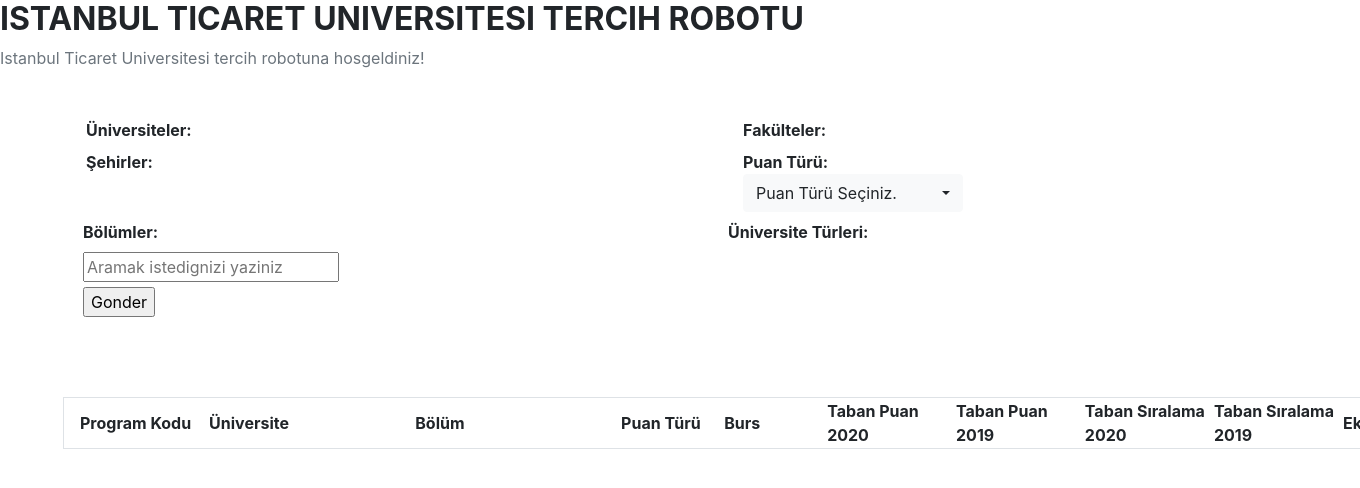
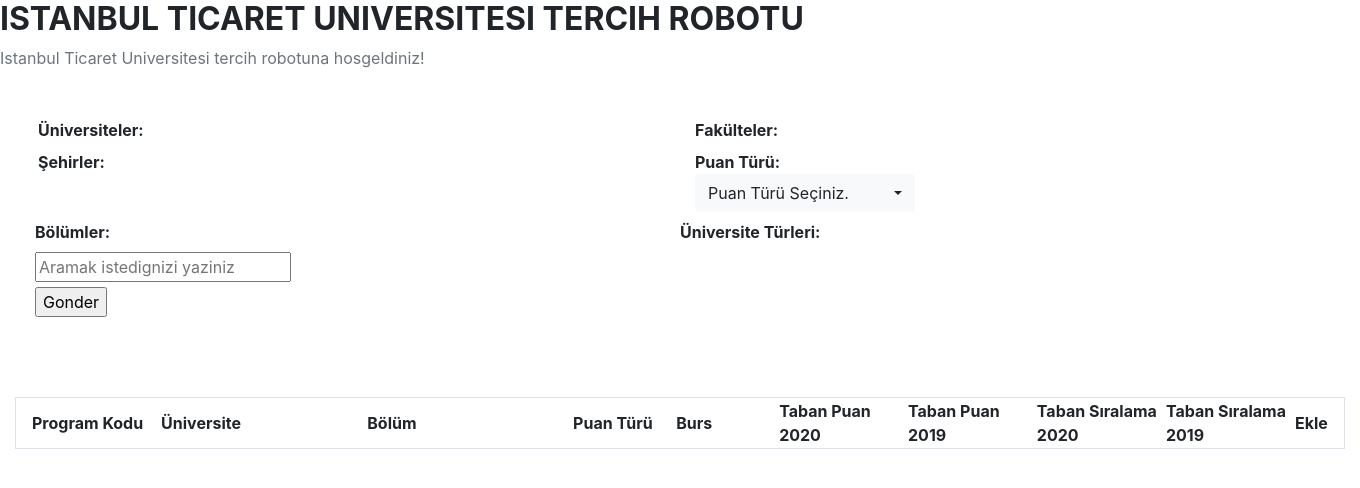
Before and after one commit to eneeesyk/Tercih-Robotu, a PHP site: page / in a window 1360 px wide; the page is wider, and only the part inside the window is pictured. Shown: the top 488 px of that part. Run offline with PHP 8.4, Linux system fonts and the light colour scheme; data that the repository does not hold is empty; some libraries are stand-ins or nearby versions.

Commit message:
Add files via upload

```diff
--- a/index.php
+++ b/index.php
@@ -38,7 +38,7 @@
             ?>
 
 
-<div class='container-fluid m-5'>
+<div class='container-fluid mt-5'>
     <form action="index.php" method='POST'>
         <div class='row m-2'>
             <div class='col'>
@@ -198,8 +198,8 @@
         <input type="submit" name='submit' value='Gonder'>
         </div>
     </form>
+</div>
 
-</div>
 
 <br>
 
@@ -216,7 +216,7 @@
                 <th width="10%" >Taban Puan 2019</th>
                 <th width="10%" >Taban Sıralama 2020</th>
                 <th width="10%" >Taban Sıralama 2019</th>
-                <th width="10%">Ekle</th>
+                <th width="5%">Ekle</th>
             </tr>
 
             <?php
```
